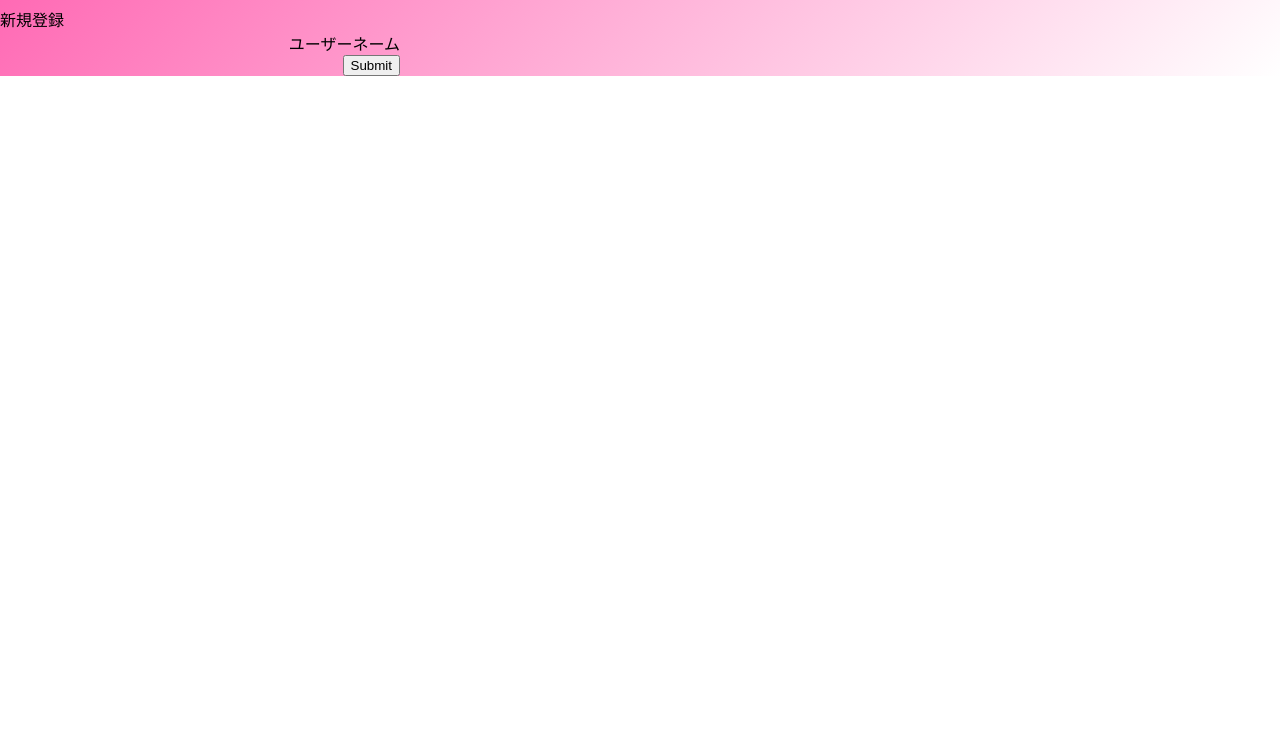
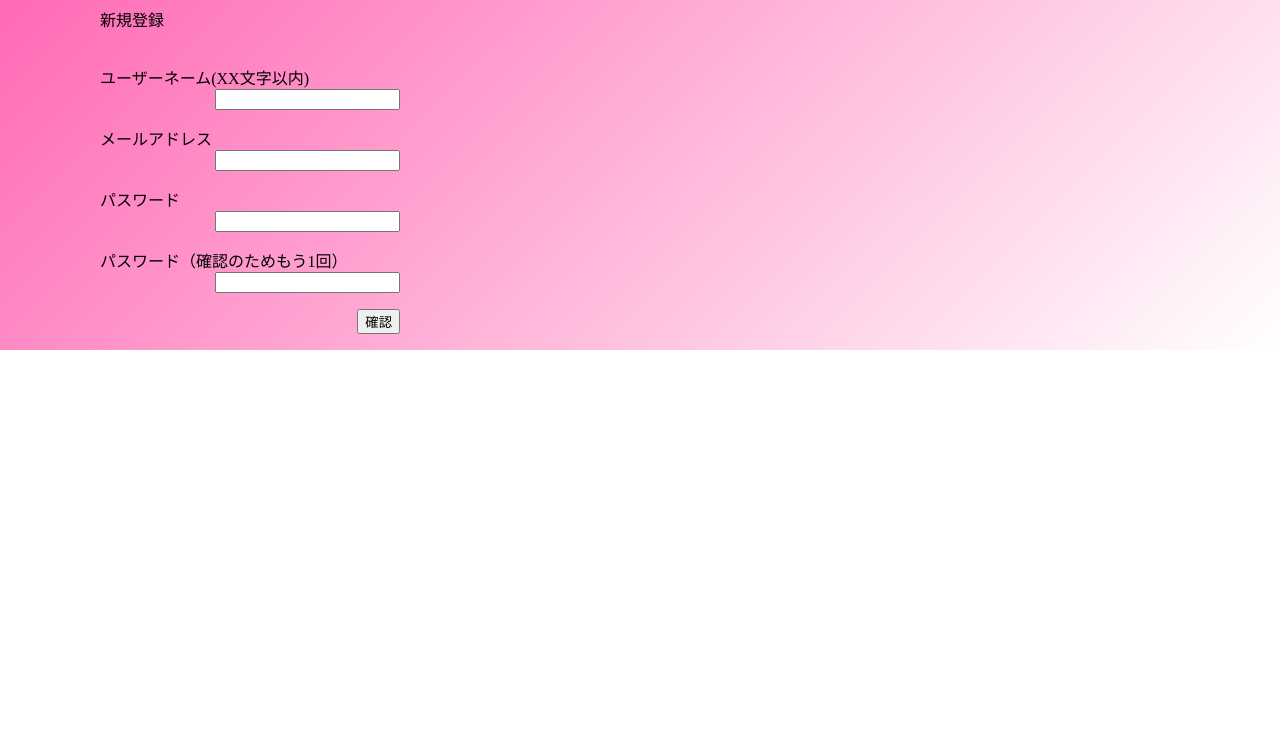
Before and after one commit to EngineeringDesign/endeza2, a plain HTML site: page register.html in a window 1280 px wide. Shown: the part 61-800 px from the top of the page. Drawn offline with Linux system fonts and the light colour scheme.

```diff
--- a/EndezaStyle.css
+++ b/EndezaStyle.css
@@ -2,13 +2,13 @@ body{
   margin: 0;
   /*font-family: ;*/
 }
-div.textAlignRight{
+.textAlignRight{
   text-align: right;
 }
-div.textAlignLeft{
+.textAlignLeft{
   text-align: left;
 }
-div.textAlignCenter{
+.textAlignCenter{
   text-align: center;
 }
 div.header{
@@ -42,16 +42,17 @@ div.header a:visited{color:#4b4b4b}
   width: 100vw;
   background: linear-gradient(135deg,hotpink,white);
   text-align: right;
+  padding-bottom: 1rem;
 }
-.loginContent div.content{
-  width: 400px;
+.loginContent .content{
+  margin-left: 100px;
+  width: 300px;
   background: rgba(0,0,0,0);
 }
 .loginContent h1{
   margin: 0;
   background: rgba(0,0,0,0);
 }
-.loginContent p{margin:0;}
 .mainContent a:link{color:#235AFF}
 .mainContent a:visited{color:#235AFF}
 .mainContent a:hover{color:deeppink}
@@ -59,6 +60,9 @@ div.header a:visited{color:#4b4b4b}
 .mainContent{
   display:-wevkit-flex;
   display:flex;
+}
+.contentBottomBR{
+  padding-bottom: 1rem;
 }
 .leftmenuBlock{
   width: 150px;
--- a/register.html
+++ b/register.html
@@ -31,9 +31,27 @@
     <div class="loginContent">
       <div class="content">
         <from method="post" action=""><br>
-          <div class="textAlignLeft">新規登録</div>
-          <label>ユーザーネーム</label>
-          <p><input type="submit"></p>
+          <div class="textAlignLeft">新規登録</div><br>
+          <!-- inputのmaxlength,minlength属性を使うと
+          最大、最小文字数を設定できる-->
+          <p>
+            <div class="textAlignLeft">ユーザーネーム(XX文字以内)</div>
+            <input type="text" id="userID" name="userID" required>
+          </p>
+          <p>
+            <div class="textAlignLeft">メールアドレス</div>
+            <input type="text" id="email" name="email" required>
+          </p>
+          <p>
+            <div class="textAlignLeft">パスワード</div>
+            <input type="password" id="password" name="password" required>
+          </p>
+          <p>
+            <div class="textAlignLeft">パスワード（確認のためもう1回）</div>
+            <input type="password" id="password2" name="password2" required>
+          </p>
+          <input type="button" value="確認">
+          <!--buttonはonclick属性で動かしたいjavascriptの関数が使える-->
         </from>
       </div>
     </div>
```
Also changed, not shown: login.html (+4 -6 lines).
